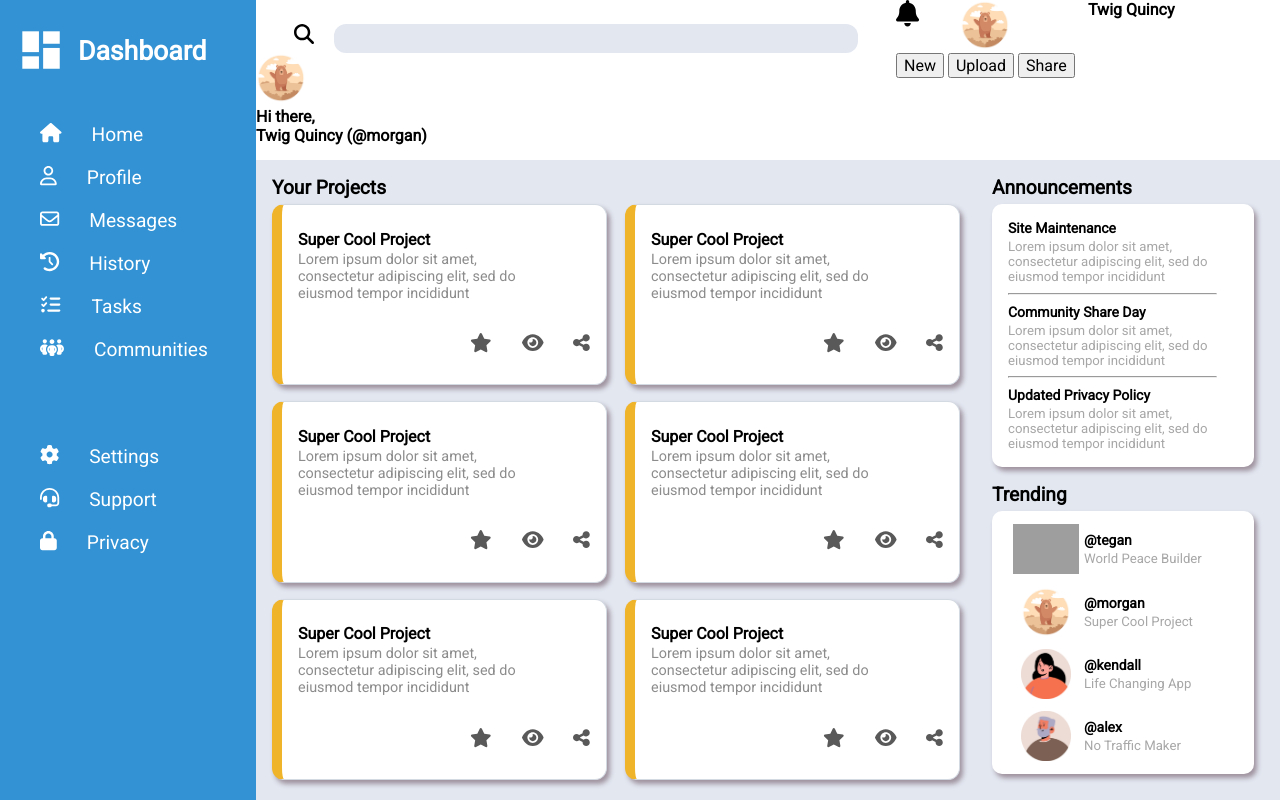
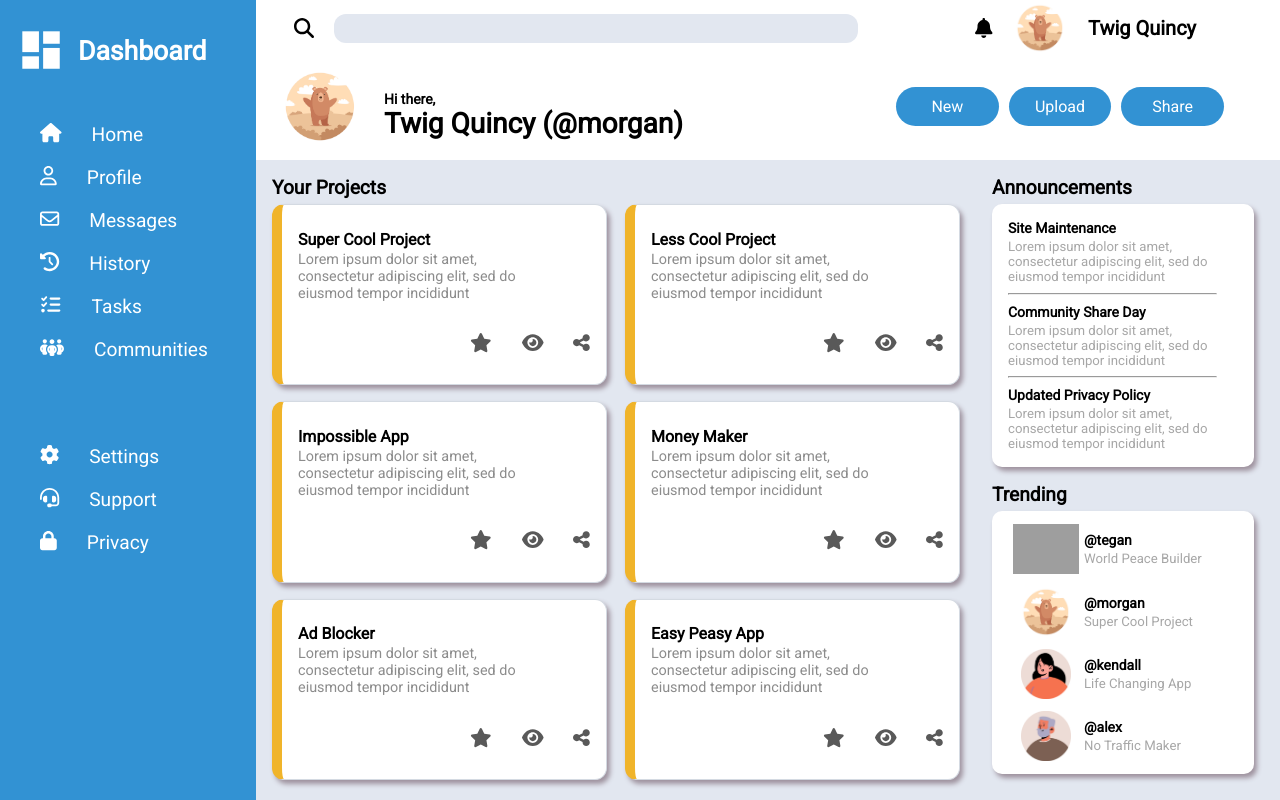
Before and after one commit to MajdQumseya/Odin-Admin-Dashboard, a plain HTML site: page index.html in a window 1280 px wide. Drawn offline with Linux system fonts and the light colour scheme; grey boxes are pictures that could not be loaded.

Commit message:
finished initial design need to add responsiveness

```diff
--- a/index.html
+++ b/index.html
@@ -24,31 +24,27 @@
 <body>
     <div class="body-container">
         <div class="header">
+
             <div class="search">
                 <i class="fa-solid fa-search"></i>
                 <input type="text">
             </div>
 
-
-
             <div class="profile-info">
-
-                    <i class="fa-solid fa-bell"></i>
-
+                <i class="fa-solid fa-bell"></i>
                 <img src="./icon2.png" alt="" srcset="" class="trending-icon">
                 <h3 class="user-name">Twig Quincy</h3>
             </div>
 
 
 
-
-            <div>
-                <img src="./icon2.png" alt="" srcset="" class="trending-icon">
-                <h4>Hi there,</h4>
-                <h2>Twig Quincy (@morgan)</h2>
+            <div class="greeting">
+                <img src="./icon2.png" alt="" srcset="" class="greeting-icon">
+                <h4 class="greeting-text">Hi there,</h4>
+                <h2 class="greeting-username">Twig Quincy (@morgan)</h2>
             </div>
 
-            <div>
+            <div class="header-buttons">
                 <button>New</button>
 
                 <button>Upload</button>
@@ -100,7 +96,7 @@
                     </div>
                     <div class="project-card">
                         <div class="card-text">
-                            <h3 class="card-title">Super Cool Project</h3>
+                            <h3 class="card-title">Less Cool Project</h3>
                             <p class="card-content">Lorem ipsum dolor sit amet, consectetur adipiscing elit, sed do
                                 eiusmod tempor incididunt</p>
                         </div>
@@ -112,7 +108,7 @@
                     </div>
                     <div class="project-card">
                         <div class="card-text">
-                            <h3 class="card-title">Super Cool Project</h3>
+                            <h3 class="card-title">Impossible App</h3>
                             <p class="card-content">Lorem ipsum dolor sit amet, consectetur adipiscing elit, sed do
                                 eiusmod tempor incididunt</p>
                         </div>
@@ -124,7 +120,7 @@
                     </div>
                     <div class="project-card">
                         <div class="card-text">
-                            <h3 class="card-title">Super Cool Project</h3>
+                            <h3 class="card-title">Money Maker</h3>
                             <p class="card-content">Lorem ipsum dolor sit amet, consectetur adipiscing elit, sed do
                                 eiusmod tempor incididunt</p>
                         </div>
@@ -136,7 +132,7 @@
                     </div>
                     <div class="project-card">
                         <div class="card-text">
-                            <h3 class="card-title">Super Cool Project</h3>
+                            <h3 class="card-title">Ad Blocker</h3>
                             <p class="card-content">Lorem ipsum dolor sit amet, consectetur adipiscing elit, sed do
                                 eiusmod tempor incididunt</p>
                         </div>
@@ -148,7 +144,7 @@
                     </div>
                     <div class="project-card">
                         <div class="card-text">
-                            <h3 class="card-title">Super Cool Project</h3>
+                            <h3 class="card-title">Easy Peasy App</h3>
                             <p class="card-content">Lorem ipsum dolor sit amet, consectetur adipiscing elit, sed do
                                 eiusmod tempor incididunt</p>
                         </div>
--- a/style.css
+++ b/style.css
@@ -29,6 +29,8 @@ hr {
     width: 88%;
     display: flex;
     gap: 1.25rem;
+    height: 3.125rem;
+    align-items: center;
 }
 
 .search > input {
@@ -47,11 +49,74 @@ hr {
 
 .profile-info{
     display: grid;
-    grid-template-columns: 1fr 2fr 3fr;
+    grid-template-columns: 1fr 1fr 2fr;
+
+    align-self: end;
 }
 
 .profile-info > svg {
-    font-size: 1.65rem;
+    font-size: 1.25rem;
+    justify-self: end;
+    align-self: center;
+}
+
+.profile-info > img {
+    justify-self: center;
+    align-self: center
+}
+
+.profile-info > h3 {
+    justify-self: start;
+    align-self: center;
+
+    font-size: 1.25rem;
+    font-weight: 900;
+    color: #000;
+}
+
+
+
+.greeting{
+
+    display: grid;
+    grid-template-rows: 1fr 1fr;
+    grid-template-columns: 1fr 4fr;
+}
+
+.greeting-icon{
+    height: 75px;
+    margin: 0 auto;
+    grid-row: 1 / 4;
+    align-self: center;
+}
+
+.greeting-text{
+    align-self: end;
+    font-weight: 900;
+    font-size: .875rem;
+}
+
+.greeting-username{
+    font-size: 1.75rem;
+    font-weight: 900;
+}
+
+.header-buttons {
+    display: flex;
+    align-items: center;
+    gap: 10px;
+    margin-right: 3.5rem;
+
+}
+
+.header-buttons > button {
+    background-color: #3292D3;
+    color: #FFF;
+    font-family: 'Roboto';
+    border-radius: 25px;
+    border: none;
+    padding: 10px;
+    width: 80%;
 }
 
 /* Sidebar */
```
